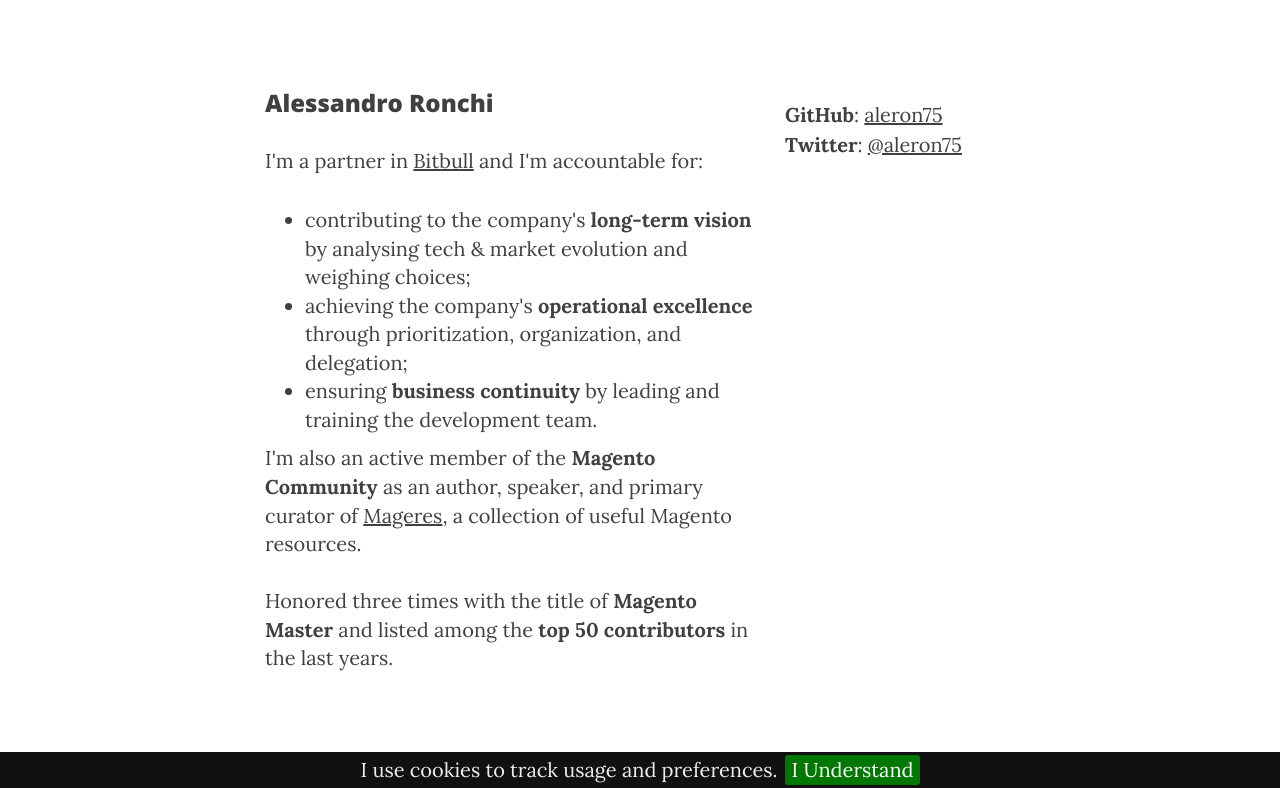
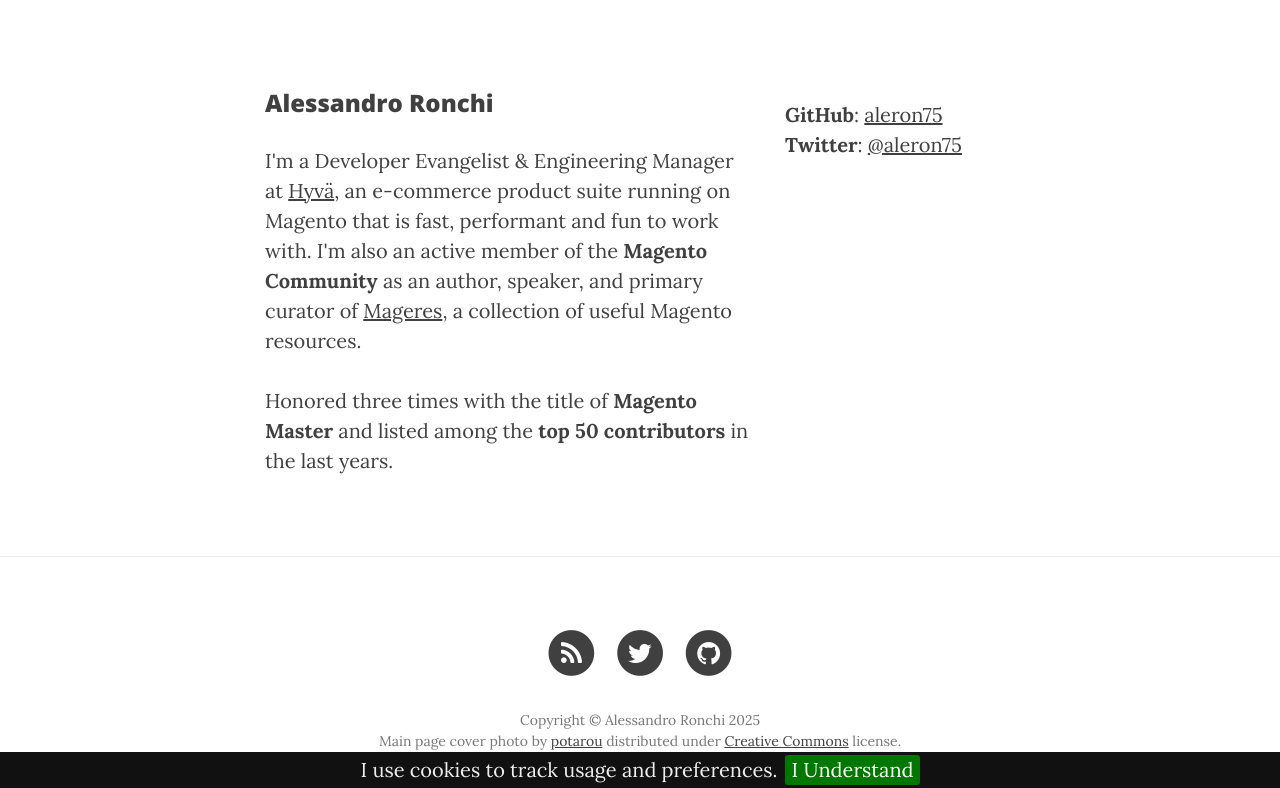
Before and after one commit to aleron75/aleron75.github.io, a Jekyll site: the page built from about.html, in a window 1280 px wide and 900 px high, scrolled down 428 px, cut to the strip 112-900 px from the top of the window. Built offline with Jekyll 4.4.1, drawn with Linux system fonts in a browser that asks for light colours; nearby versions of some CDN libraries.

Commit message:
chore(bio): update role

```diff
--- a/about.html
+++ b/about.html
@@ -9,12 +9,7 @@ description: aleron75
     <div class="col-xs-12 col-sm-8">
         <h3>Alessandro Ronchi</h3>
         <p>
-            I'm a partner in <a style="text-decoration: underline;" href="http://www.bitbull.it/en">Bitbull</a> and I'm accountable for:
-            <ul>
-                <li>contributing to the company's <strong>long-term vision</strong> by analysing tech & market evolution and weighing choices;</li>
-                <li>achieving the company's <strong>operational excellence</strong> through prioritization, organization, and delegation;</li>
-                <li>ensuring <strong>business continuity</strong> by leading and training the development team.</li>
-            </ul>
+            I'm a Developer Evangelist & Engineering Manager at <a style="text-decoration: underline;" href="http://www.hyva.io">Hyvä</a>, an e-commerce product suite running on Magento that is fast, performant and fun to work with.
 
             I'm also an active member of the <strong>Magento Community</strong> as an author, speaker, and primary curator of <a style="text-decoration: underline;" href="https://github.com/aleron75/mageres/">Mageres</a>, a collection of useful Magento resources.<br/><br/>
 
```
